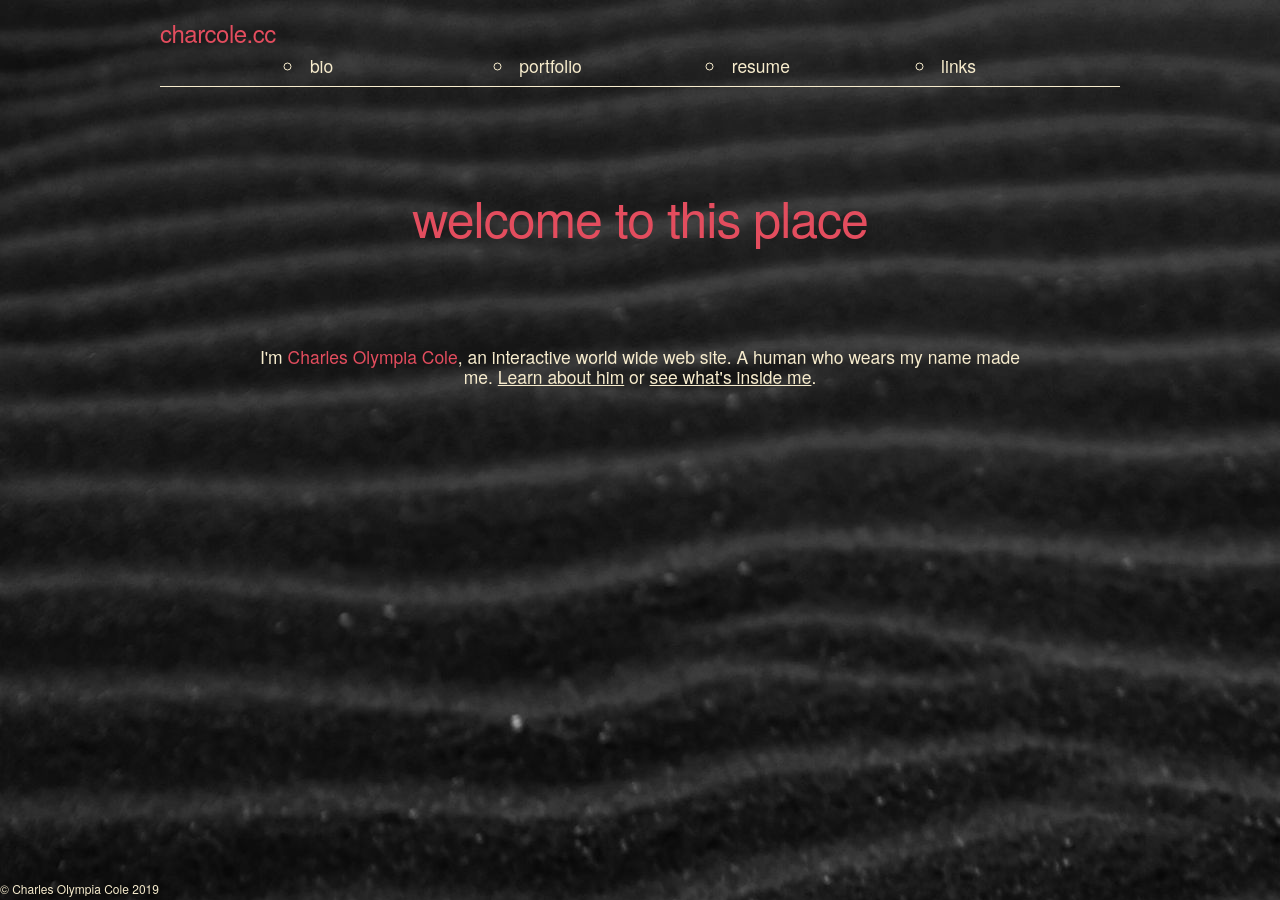
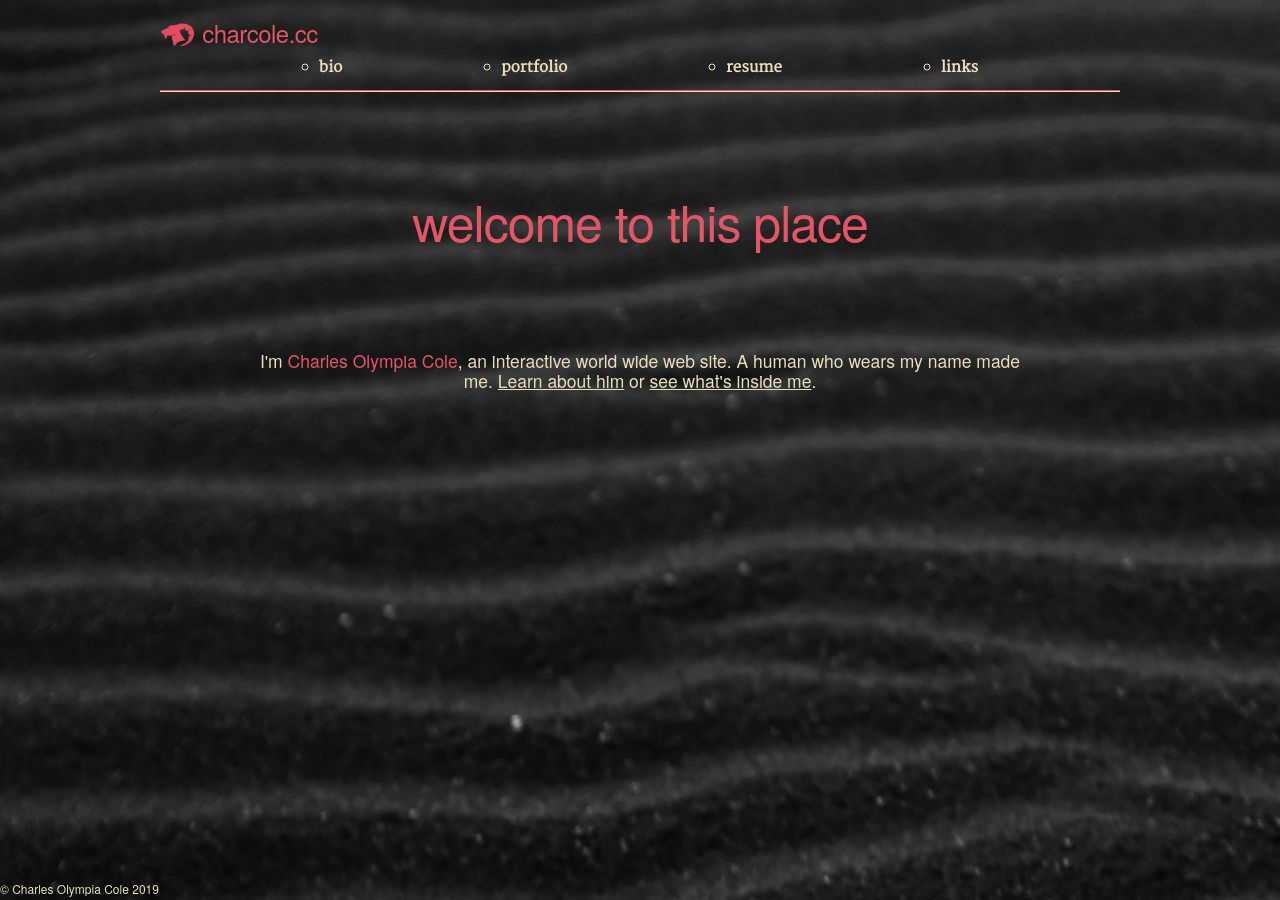
Before and after one commit to char-cole/char-cole.github.io, a Jekyll site: the page built from index.html, in a window 1280 px wide. Built offline with Jekyll 4.4.1, drawn with Linux system fonts in a browser that asks for light colours; some web fonts are replaced.

Commit message:
update logo & colors

```diff
--- a/_layouts/default.html
+++ b/_layouts/default.html
@@ -5,11 +5,15 @@
     <meta name="viewport" content="width=device-width, initial-scale=1.0" />
     <meta http-equiv="X-UA-Compatible" content="ie=edge" />
     <title>{{ page.title }} | charcole.cc</title>
-    <link rel="shortcut icon" href="/favicon.ico" type="image/x-icon" />
-    <link rel="icon" href="/favicon.ico" type="image/x-icon" />
+    <link rel="shortcut icon" href="/images/favicon.ico" type="image/x-icon" />
+    <link rel="icon" href="/images/favicon.ico" type="image/x-icon" />
     <link
       rel="stylesheet"
       href="https://fonts.googleapis.com/css?family=Gayathri&display=swap"
+    />
+    <link
+      rel="stylesheet"
+      href="https://fonts.googleapis.com/css?family=Martel&display=swap"
     />
     <link rel="stylesheet" href="../styles/normalize.css" />
     <link rel="stylesheet" href="../styles/skeleton.css" />
@@ -20,10 +24,11 @@
       <div class="row">
         <h5 class="three columns">
           <a class="primary" href="/">
+            <img class="logo" src="/images/goat.png" />
             charcole.cc
           </a>
         </h5>
-        <ul class="twelve columns horizontal text-large">
+        <ul class="twelve columns">
           <li>
             <a href="/bio">
               bio
--- a/index.html
+++ b/index.html
@@ -1,6 +1,6 @@
 ---
 layout: default
-title: welcome
+title: '| |'
 ---
 
 <main class="container vh1">
--- a/styles/skeleton.css
+++ b/styles/skeleton.css
@@ -263,16 +263,16 @@ p {
 /* Links
 –––––––––––––––––––––––––––––––––––––––––––––––––– */
 a {
-  color: #f7eccd;
+  color: #eddebb;
 }
 a:hover {
   color: #ebd8a4;
 }
 a.primary {
-  color: #e34d5e;
+  color: #e35666;
 }
 a.primary:hover {
-  color: #c42d3e;
+  color: #cc3666;
 }
 
 /* Buttons
@@ -320,8 +320,8 @@ input[type='submit'].button-primary,
 input[type='reset'].button-primary,
 input[type='button'].button-primary {
   color: #fff;
-  background-color: #e34d5e;
-  border-color: #e34d5e;
+  background-color: #e35666;
+  border-color: #e35666;
 }
 .button.button-primary:hover,
 button.button-primary:hover,
@@ -334,8 +334,8 @@ input[type='submit'].button-primary:focus,
 input[type='reset'].button-primary:focus,
 input[type='button'].button-primary:focus {
   color: #fff;
-  background-color: #c42d3e;
-  border-color: #c42d3e;
+  background-color: #cc3666;
+  border-color: #cc3666;
 }
 
 /* Forms
@@ -384,7 +384,7 @@ input[type='url']:focus,
 input[type='password']:focus,
 textarea:focus,
 select:focus {
-  border: 1px solid #e34d5e;
+  border: 1px solid #e35666;
   outline: 0;
 }
 label,
--- a/styles/styles.css
+++ b/styles/styles.css
@@ -1,9 +1,7 @@
 body {
   background-image: url(../images/adrien-olichon-VzRKG0piEp8-unsplash.jpg);
-  /* background-position: center; */
-  /* background-size: cover; */
   background-repeat: no-repeat;
-  color: #f7eccd;
+  color: #eddebb;
 }
 
 main.container {
@@ -38,21 +36,8 @@ p.mx-auto {
   line-height: 2rem;
 }
 
-.horizontal {
-  display: flex;
-  flex-direction: row;
-  flex-wrap: wrap;
-  justify-content: space-evenly;
-}
-
-.horizontal li {
-  margin: 0;
-  min-width: 8.5rem;
-  padding-left: 0.5rem;
-}
-
 .primary {
-  color: #e34d5e;
+  color: #e35666;
 }
 
 .pt {
@@ -64,38 +49,59 @@ p.mx-auto {
 }
 
 nav {
-  border-bottom: 1px solid #f7eccd;
+  border-bottom: 1px solid #e35666;
+  box-shadow: 0 1px #eddebb;
+}
+
+nav a {
+  text-decoration: none;
 }
 
 nav h5 {
   margin: 0;
 }
 
-nav a {
-  text-decoration: none;
-}
-
 nav ul {
+  display: flex;
+  flex-direction: row;
+  flex-wrap: wrap;
+  font-family: 'Martel';
+  font-weight: bold;
+  justify-content: space-evenly;
   margin: 0.5rem 0 1rem;
 }
 
+nav ul li {
+  margin: 0;
+}
+
+nav ul li a {
+  margin-left: -0.5rem;
+}
+
+nav .logo {
+  height: 1em;
+  position: relative;
+  top: 0.15em;
+}
+
 .hamburger {
-  position: relative;
+  border-bottom: 0.2em solid #eddebb;
+  border-top: 0.2em solid #eddebb;
   display: inline-block;
-  width: 1.25em;
   height: 0.8em;
   margin-right: 0.3em;
-  border-top: 0.2em solid #f7eccd;
-  border-bottom: 0.2em solid #f7eccd;
+  position: relative;
+  width: 1.25em;
 }
 
 .hamburger:before {
+  border-top: 0.2em solid #eddebb;
   content: '';
+  left: 0px;
   position: absolute;
   top: 0.3em;
-  left: 0px;
   width: 100%;
-  border-top: 0.2em solid #f7eccd;
 }
 
 @media (min-width: 767px) {
```
Also changed, not shown: favicon.ico (deleted), images/favicon.ico (added), images/goat.png (added), images/halloween-open-coffin.png (deleted), images/thanh-le-tY8AJdPsI70-unsplash.jpg (deleted), images/triangle-inside-hexagon-shape-outline-of-small-triangles-line.svg (deleted), 2 other files.
